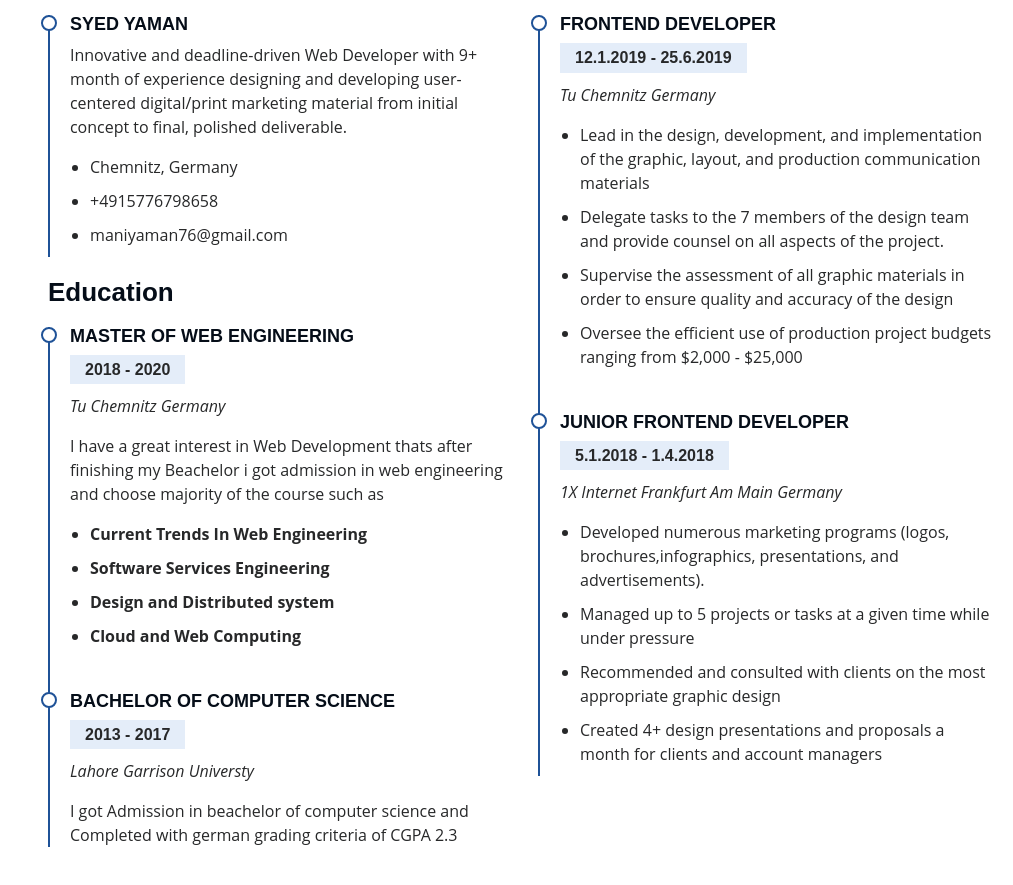
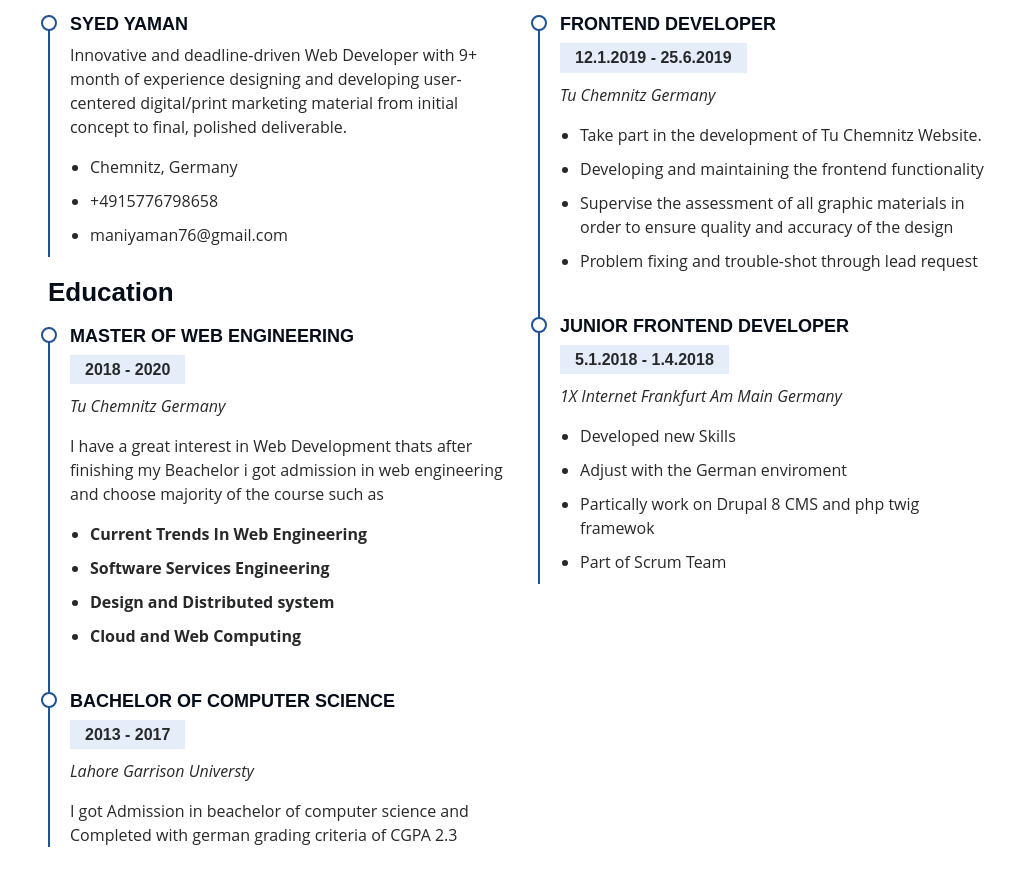
Before and after one commit to fattahyaman/my-portfolio, a plain HTML site: page index.html in a window 1280 px wide. Shown: the part 2546-3431 px from the top of the page, without its empty margins (267-1280 px from the left). Drawn offline with Linux system fonts and the light colour scheme.

Commit message:
some changes in index file

```diff
--- a/index.html
+++ b/index.html
@@ -306,10 +306,10 @@
               <h5>12.1.2019 - 25.6.2019 </h5>
               <p><em>Tu Chemnitz Germany </em></p>
               <ul>
-                <li>Lead in the design, development, and implementation of the graphic, layout, and production communication materials</li>
-                <li>Delegate tasks to the 7 members of the design team and provide counsel on all aspects of the project. </li>
+                <li>Take part in the development of Tu Chemnitz Website. </li>
+                <li>Developing and maintaining the frontend functionality</li>
                 <li>Supervise the assessment of all graphic materials in order to ensure quality and accuracy of the design</li>
-                <li>Oversee the efficient use of production project budgets ranging from $2,000 - $25,000</li>
+                <li>Problem fixing and trouble-shot through lead request</li>
               </ul>
             </div>
             <div class="resume-item">
@@ -317,10 +317,10 @@
               <h5>5.1.2018 - 1.4.2018</h5>
               <p><em>1X Internet Frankfurt Am Main Germany</em></p>
               <ul>
-                <li>Developed numerous marketing programs (logos, brochures,infographics, presentations, and advertisements).</li>
-                <li>Managed up to 5 projects or tasks at a given time while under pressure</li>
-                <li>Recommended and consulted with clients on the most appropriate graphic design</li>
-                <li>Created 4+ design presentations and proposals a month for clients and account managers</li>
+                <li>Developed new Skills </li>
+                <li>Adjust with the German enviroment </li>
+                <li>Partically work on Drupal 8 CMS and php twig framewok </li>
+                <li>Part of Scrum Team</li>
               </ul>
             </div>
           </div>
```
